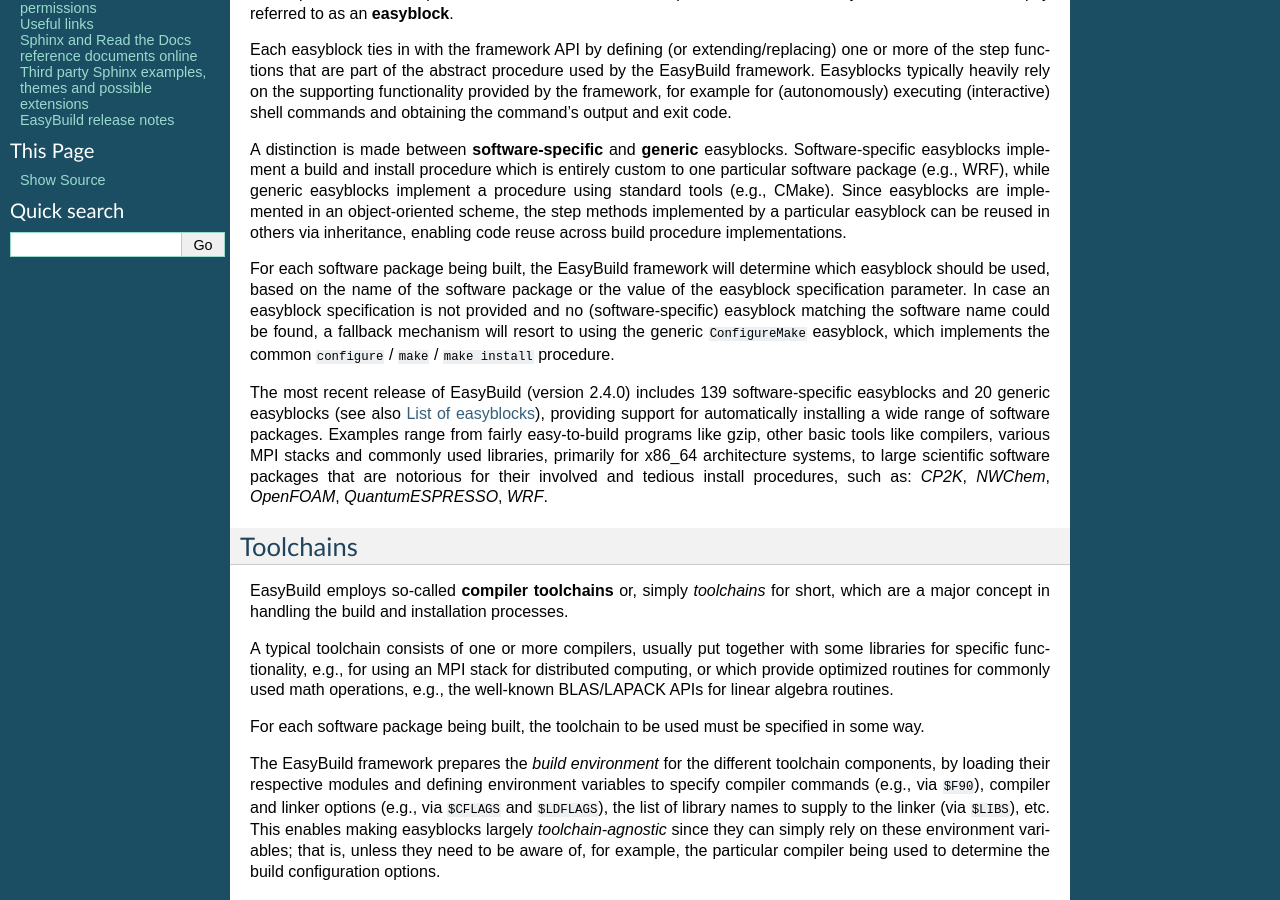
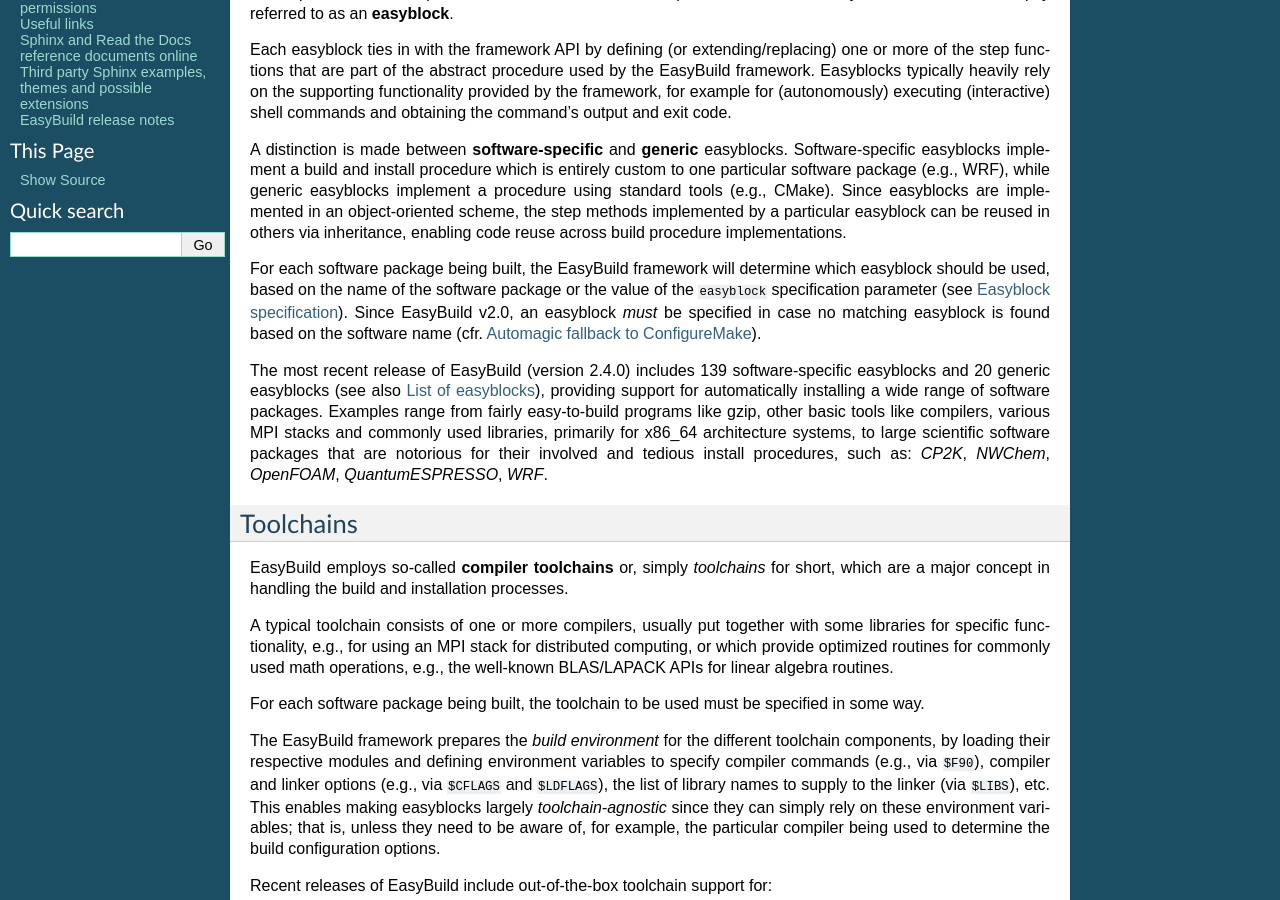
Before and after one commit to easybuilders/easybuild, a Sphinx documentation site: the page built from docs/Concepts_and_Terminology.rst, in a window 1280 px wide and 900 px high, scrolled down 892 px. Built offline with Sphinx 7.4.7, drawn with Linux system fonts in a browser that asks for light colours.

Commit message:
fix outdated fallback to ConfigureMake being mentioned in concepts page

```diff
--- a/docs/Concepts_and_Terminology.rst
+++ b/docs/Concepts_and_Terminology.rst
@@ -71,10 +71,10 @@
 enabling code reuse across build procedure implementations.
 
 For each software package being built, the EasyBuild framework will determine which easyblock
-should be used, based on the name of the software package or the value of the easyblock
-specification parameter. In case an easyblock specification is not provided and no (software-specific)
-easyblock matching the software name could be found, a fallback mechanism will resort to using
-the generic ``ConfigureMake`` easyblock, which implements the common ``configure`` / ``make`` / ``make install`` procedure.
+should be used, based on the name of the software package or the value of the ``easyblock``
+specification parameter (see :ref:`writing_easyconfigs_easyblock_spec`).
+Since EasyBuild v2.0, an easyblock *must* be specified in case no matching easyblock is found based on the
+software name (cfr. :ref:`depr_ConfigureMake_fallback_eb1`).
 
 .. XXX - UPDATE BY VERSION
 
```
